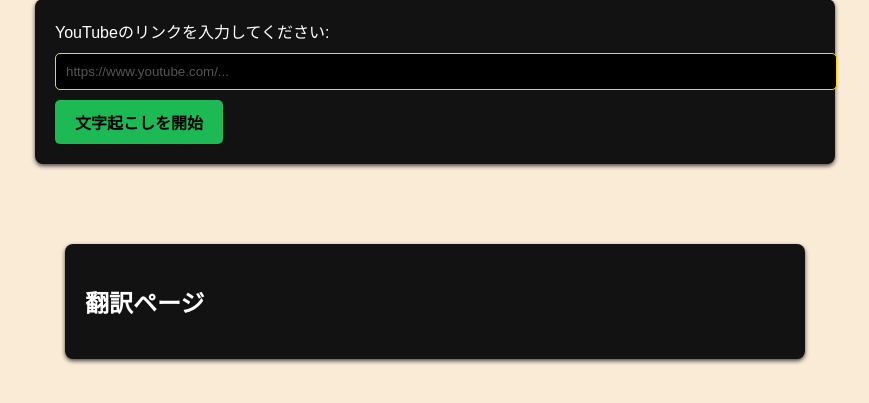
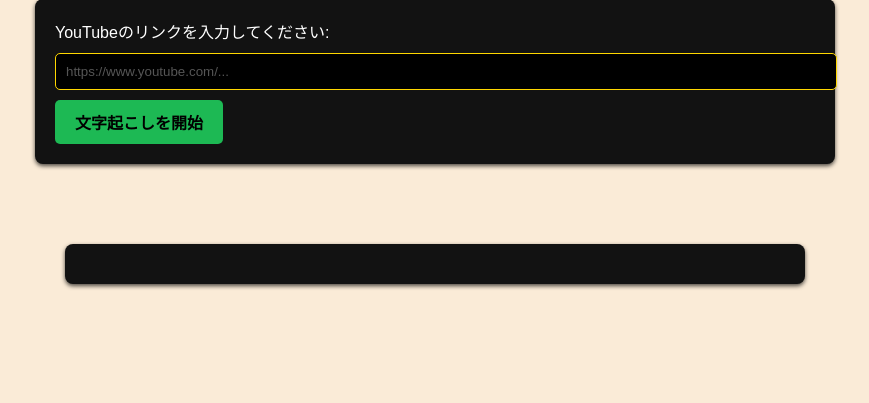
Before and after one commit to YUIKIIIING/yossy_AI, a Flask app: template templates/translation.html in a window 1280 px wide. Shown: the part 150-553 px from the top of the page, without its empty margins (205-1074 px from the left). Run offline with Flask 3, Linux system fonts and the light colour scheme; the template is opened without the code that fills it, so the values that code supplies are empty; parts of the project's set-up code (start-up, migrations or seed data) failed here and were passed over.

Commit message:
UI update

```diff
--- a/static/css/style.css
+++ b/static/css/style.css
@@ -186,7 +186,7 @@ main {
   margin-top: 20px;
 }
 
-.result h3 {
+.result h2 {
   margin-top: 0;
   color: #1DB954; /* 見出しをSpotifyの緑に */
 }
--- a/templates/translation.html
+++ b/templates/translation.html
@@ -4,9 +4,8 @@
 <main>
     <body>
         <div class="result">
-        <h2>翻訳ページ</h2>
         {% if translated_text %}
-            <h3>翻訳結果:</h3>
+            <h2>翻訳結果:</h2>
             <p>{{ translated_text }}</p>
         {% elif error %}
             <h2>エラー:</h2>
```
